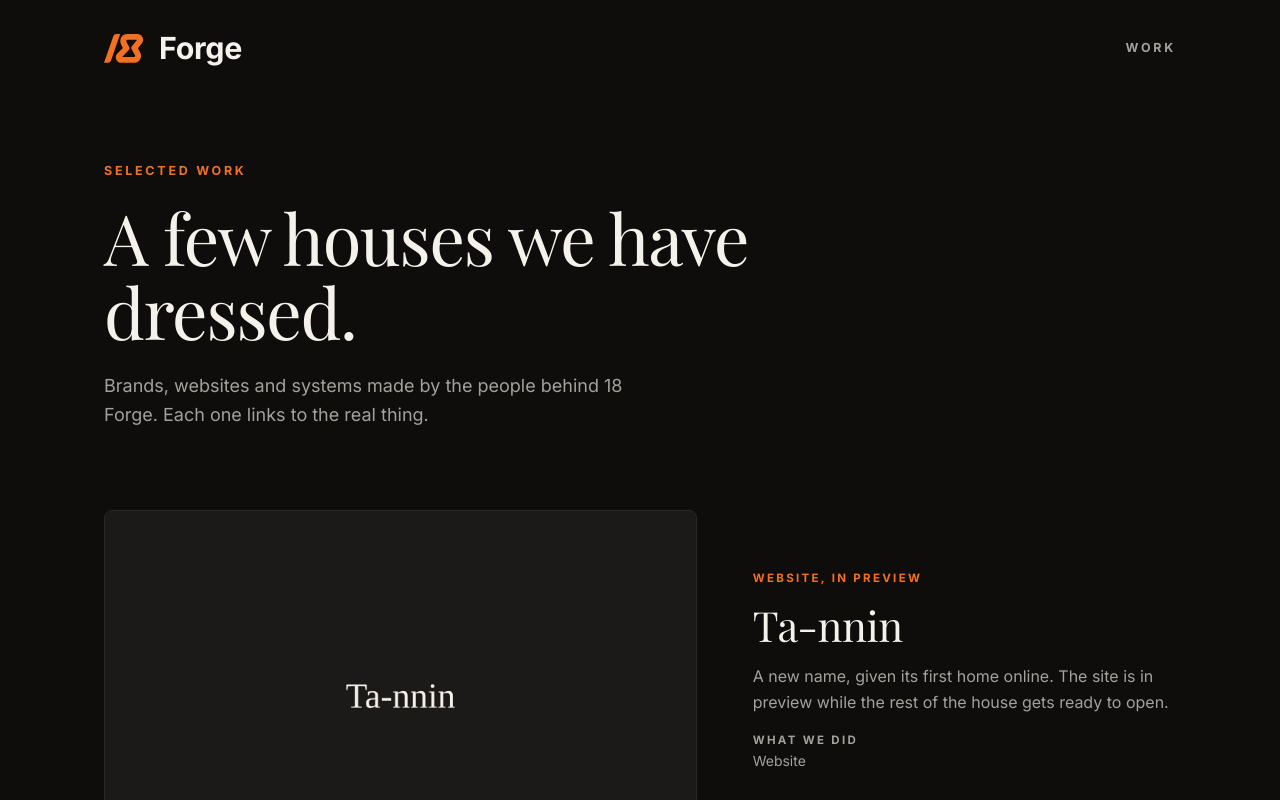
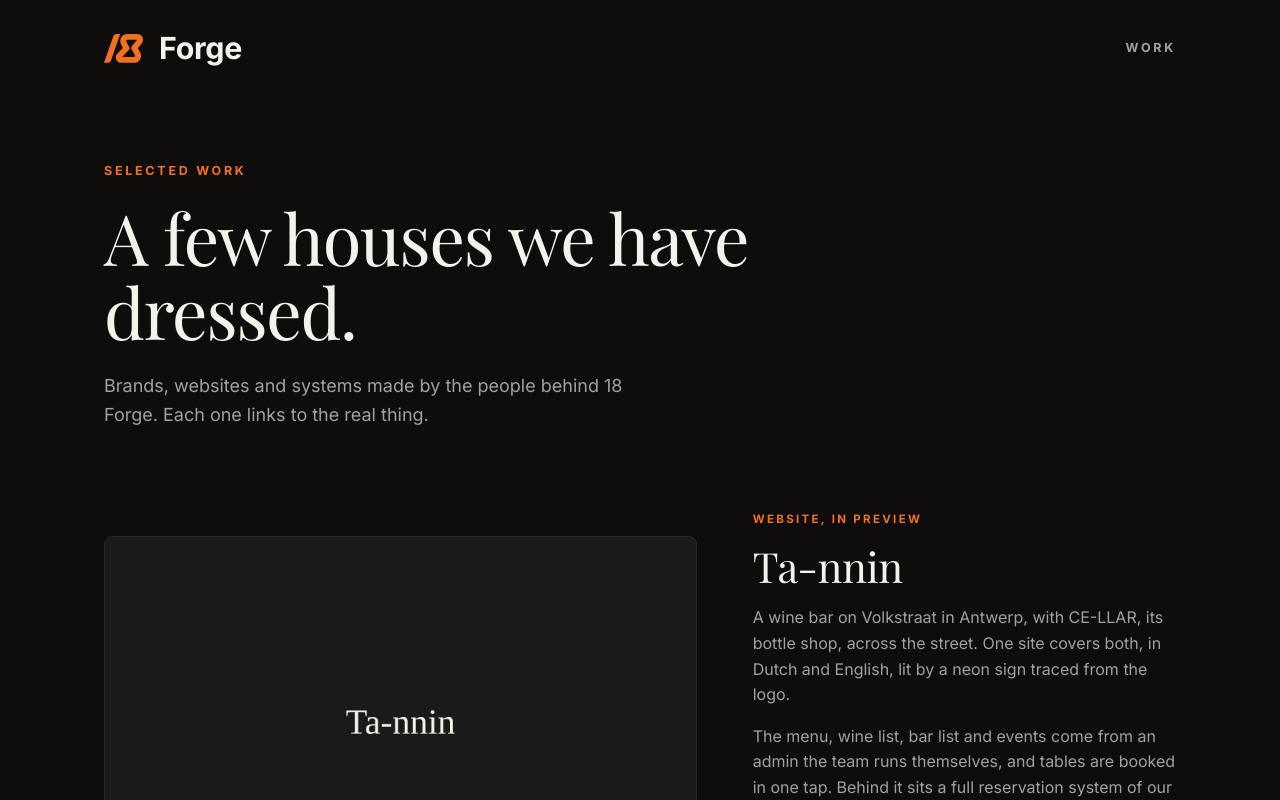
Before and after one commit to 18forge/18Forge, a Next.js app: page /work in a window 1280 px wide. Shown: the top 800 px of the page. Built offline with nearby package versions, Linux system fonts and the light colour scheme; a web font is replaced by a local one.

Commit message:
Describe Ta-nnin from its project notes

```diff
--- a/app/content.ts
+++ b/app/content.ts
@@ -103,11 +103,12 @@
     {
       name: "Ta-nnin",
       label: "Website, in preview",
-      body: "A new site, shown here before its launch. The address is temporary; the name is not.",
+      body: "Urban street wine on Volkstraat, Antwerp. Shown here before its launch; the address is temporary.",
       about: [
-        "A new name, given its first home online. The site is in preview while the rest of the house gets ready to open.",
+        "A wine bar on Volkstraat in Antwerp, with CE-LLAR, its bottle shop, across the street. One site covers both, in Dutch and English, lit by a neon sign traced from the logo.",
+        "The menu, wine list, bar list and events come from an admin the team runs themselves, and tables are booked in one tap. Behind it sits a full reservation system of our own, ready for the next venue.",
       ],
-      role: "Website",
+      role: "Website, admin",
       url: "https://tannin-web.vercel.app/",
       domain: "tannin-web.vercel.app",
       image: "/work/tannin.jpg",
```
